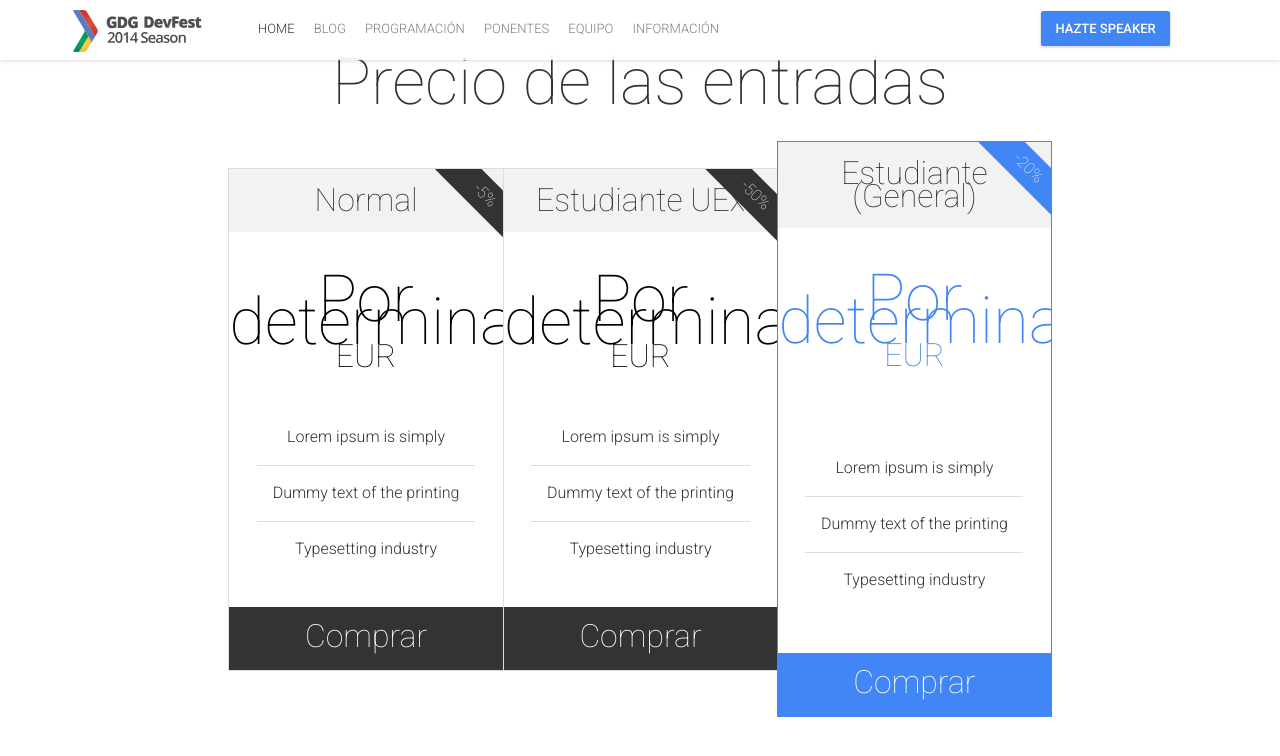
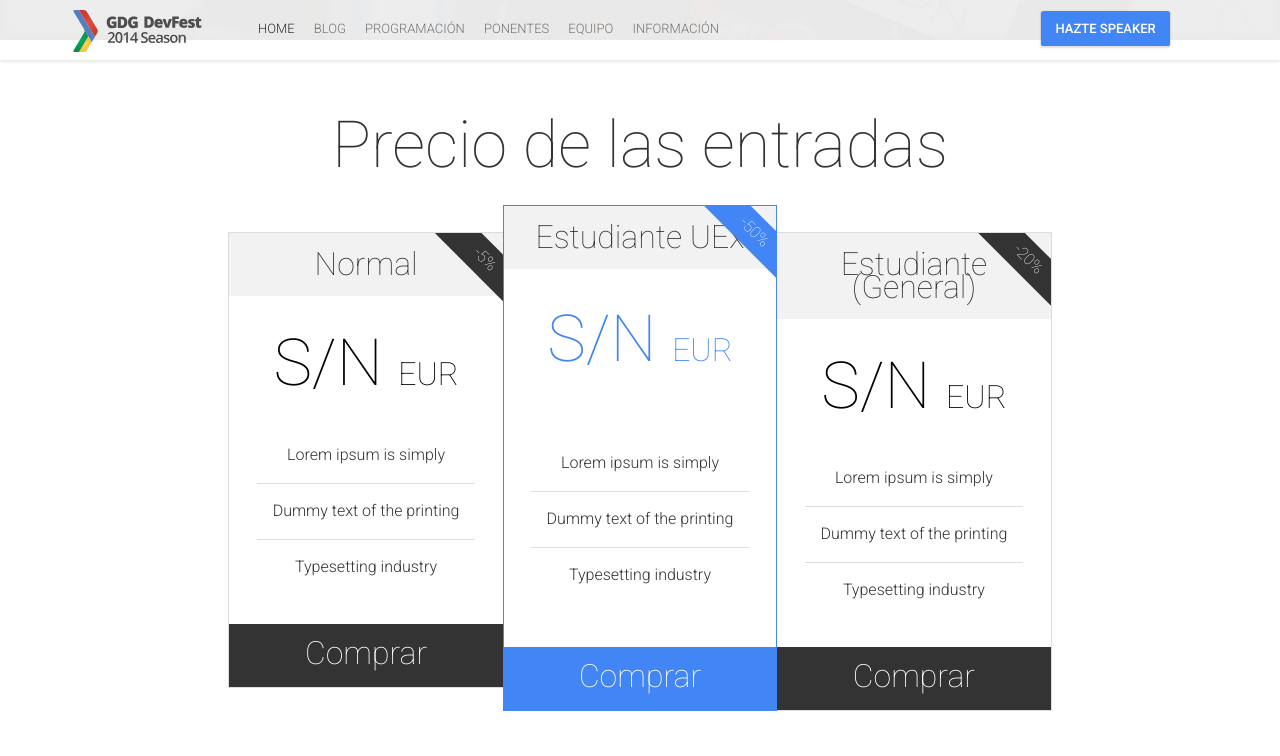
Before and after one commit to Damunozl/zeppelin, a Jekyll site: the page built from index.html, in a window 1280 px wide and 900 px high, scrolled down 6393 px. Shown: the top 756 px of the window. Built offline with Jekyll 4.4.1, drawn with Linux system fonts in a browser that asks for light colours; nearby versions of some CDN libraries; comment, search, counter and statistics services are not loaded; some of the changed text lies outside the part shown.

Commit message:
Update _config.yml

```diff
--- a/_config.yml
+++ b/_config.yml
@@ -57,7 +57,7 @@
 heroImage: "hero.jpg"
 heroTitle: "GDG DEXFest <typeout> 2015"
 eventDate: "Junio 2015"
-typeoutTextValues: '"", "Season", "España", "Extremadura", "Cáceres"'
+typeoutTextValues: '"", "España", "Extremadura", "Cáceres"'
 typeoutFallback: "Season"
 heroButtons:
  - {link: "http://bit.ly/dfua-c4p", text: "Hazte speaker"}
@@ -79,16 +79,16 @@
  - {count: "3", specialCharacter: "", info: "parallel tracks", detail: "plus entertainment lounge"}
 
 # Latest News Block
-latestNewsTitle: "Latest news"
+latestNewsTitle: "Ultimas noticias"
 
 # Rockstar Speakers Block
 rockstarSpeakersImage: "rockstar-speakers.jpg"
 rockstarSpeakersCount: 4
-rockstarSpeakersTitle: "Rockstar speakers"
+rockstarSpeakersTitle: "Speakers"
 rockstarSpeakersButtonText: "See all speakers"
 
 # Location Block
-locationBlockTitle: "Location"
+locationBlockTitle: "Localización"
 eventLocationName: "Escuela Politécnica"
 eventLocationLink: "http://www.unex.es/conoce-la-uex/centros/epcc"
 eventStreetAddress: "Avda. Universidad S/N"
@@ -99,9 +99,9 @@
 eventStartTime: "2015-10-25T10:00"
 eventDoorTime: "09:00"
 eventEndTime: "2015-10-25T20:00"
-eventPlaceCoordinates: "39,479040400000000000, -6,342729299999974000"
-mapCenterCoordinates: "39,479040400000000000, -6,342729299999974000"
-mapMobileCenterCoordinates: "39,479040400000000000, -6,342729299999974000"
+eventPlaceCoordinates: "39,47904040, -6,3427293"
+mapCenterCoordinates: "39,47904040, -6,3427293"
+mapMobileCenterCoordinates: "39,47904040, -6,3427293"
 
 # Venue Block
 venueBlockTitle: "Lugar"
@@ -135,11 +135,11 @@
 ticketsOffers:
  -
   name: "Normal"
-  price: "Por determinar"
+  price: "S/N"
   priceCurrency: "EUR"
   ticketsNumber: "Por determinar"
   ribbon: "-5%"
-  buyButtonLink: "http://dfua.ticketforevent.com/"
+  buyButtonLink: ""
   buyButtonText: "Comprar"
   ticketContentList: ["Lorem ipsum is simply", "Dummy text of the printing", "Typesetting industry"]
   validFrom: "2014-08-25T10:00"
@@ -148,11 +148,12 @@
   soldOutText: "Agotadas"
  -
   name: "Estudiante UEx"
-  price: "Por determinar"
+  price: "S/N"
   priceCurrency: "EUR"
   ticketsNumber: "Por determinar"
   ribbon: "-50%"
-  buyButtonLink: "http://dfua.ticketforevent.com/"
+  featured: false
+  buyButtonLink: ""
   buyButtonText: "Comprar"
   additionalInfo: "Requires a valid student ID at the conference check in. Without student ID at the check in, ticket will be cancelled without refund"
   ticketContentList: ["Lorem ipsum is simply", "Dummy text of the printing", "Typesetting industry"]
@@ -162,12 +163,11 @@
   soldOutText: "Agotadas"
  -
   name: "Estudiante (General)"
-  price: "Por determinar"
+  price: "S/N"
   priceCurrency: "EUR"
   ticketsNumber: "Por determinar"
   ribbon: "-20%"
-  featured: true
-  buyButtonLink: "http://dfua.ticketforevent.com/"
+  buyButtonLink: ""
   buyButtonText: "Comprar"
   additionalInfo: "Requires a valid student ID at the conference check in. Without student ID at the check in, ticket will be cancelled without refund"
   ticketContentList: ["Lorem ipsum is simply", "Dummy text of the printing", "Typesetting industry"]
```
